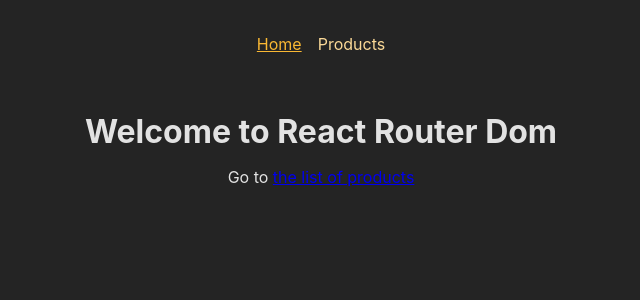
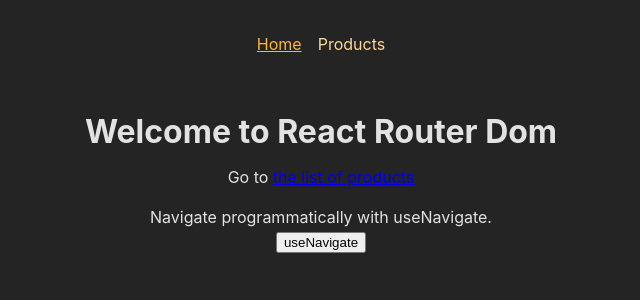
Before and after one commit to astaba/react_aca_210_spa_intro, a React (Create React App) app: page / in a window 1280 px wide. Shown: the top 300 px of the page, without its empty margins (319-959 px from the left). Built offline with nearby package versions, Linux system fonts and the light colour scheme.

Commit message:
Navigate programmatically

```diff
--- a/src/pages/Home.js
+++ b/src/pages/Home.js
@@ -1,13 +1,22 @@
 import React from "react";
-import { Link } from "react-router-dom";
+import { Link, useNavigate } from "react-router-dom";
 
 const Home = () => {
+  const navigate = useNavigate();
+  const handleNavigate = () => {
+    navigate("/products");
+  };
   return (
     <React.Fragment>
       <h1>Welcome to React Router Dom</h1>
       <p>
         Go to <Link to="/products">the list of products</Link>
       </p>
+      <p>
+        Navigate programmatically with useNavigate.
+        <br />
+        <button onClick={handleNavigate}>useNavigate</button>
+      </p>
     </React.Fragment>
   );
 };
```
